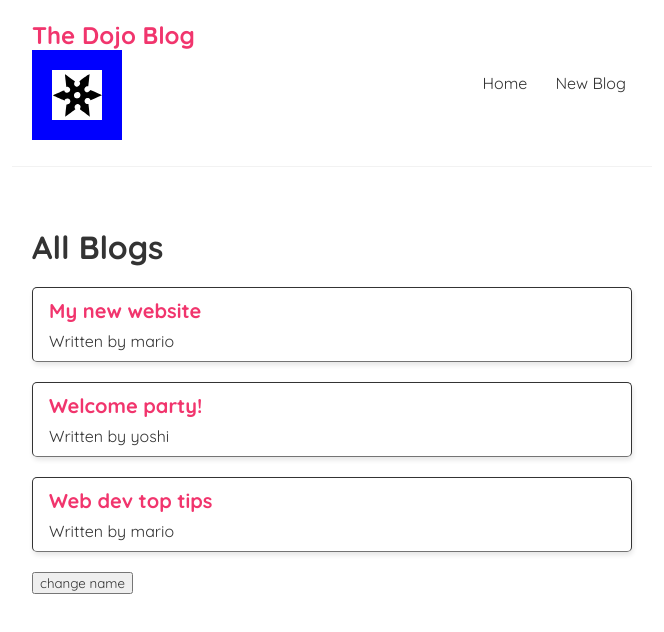
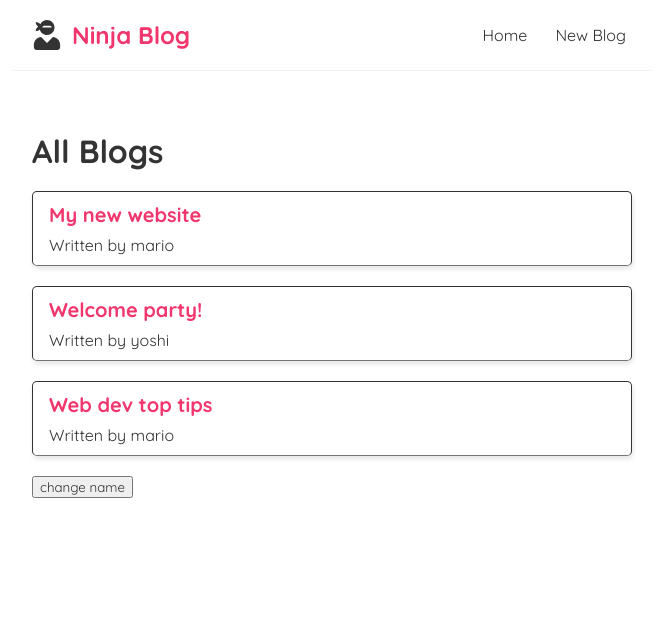
Before and after one commit to ToniRajamaki/Ninja-react-blog, a React (Create React App) app in the folder blog-project/: page / in a window 1280 px wide. Shown: the top 632 px of the page, without its empty margins (308-972 px from the left). Built offline with nearby package versions, Linux system fonts and the light colour scheme.

Commit message:
added new header icon from react-icons library

```diff
--- a/blog-project/package.json
+++ b/blog-project/package.json
@@ -8,6 +8,7 @@
     "@testing-library/user-event": "^13.5.0",
     "react": "^18.2.0",
     "react-dom": "^18.2.0",
+    "react-icons": "^4.9.0",
     "react-router-dom": "^5.3.4",
     "react-scripts": "5.0.1",
     "uuid": "^9.0.0",
--- a/blog-project/src/Navbar.js
+++ b/blog-project/src/Navbar.js
@@ -1,6 +1,7 @@
 import { Link } from "react-router-dom/cjs/react-router-dom.min";
 import { NinjaIcon } from "./Icons";
 import { postData } from "./useFetch";
+import { FaUserNinja } from "react-icons/fa";
 
 // import { deleteData } from "./useFetch";
 
@@ -8,9 +9,9 @@ const Navbar = () => {
   return (
     <nav className="navbar">
       <div>
-        <h1>
-          The Dojo Blog
-          <NinjaIcon />
+        <h1 style={{ display: "flex", alignItems: "center" }}>
+          <FaUserNinja color="red" size={30} style={{ marginRight: "10px" }} />
+          Ninja Blog
         </h1>
       </div>
       <div className="links">
```
Also changed, not shown: 1 other file (tests, documents, lock files or other folders).
